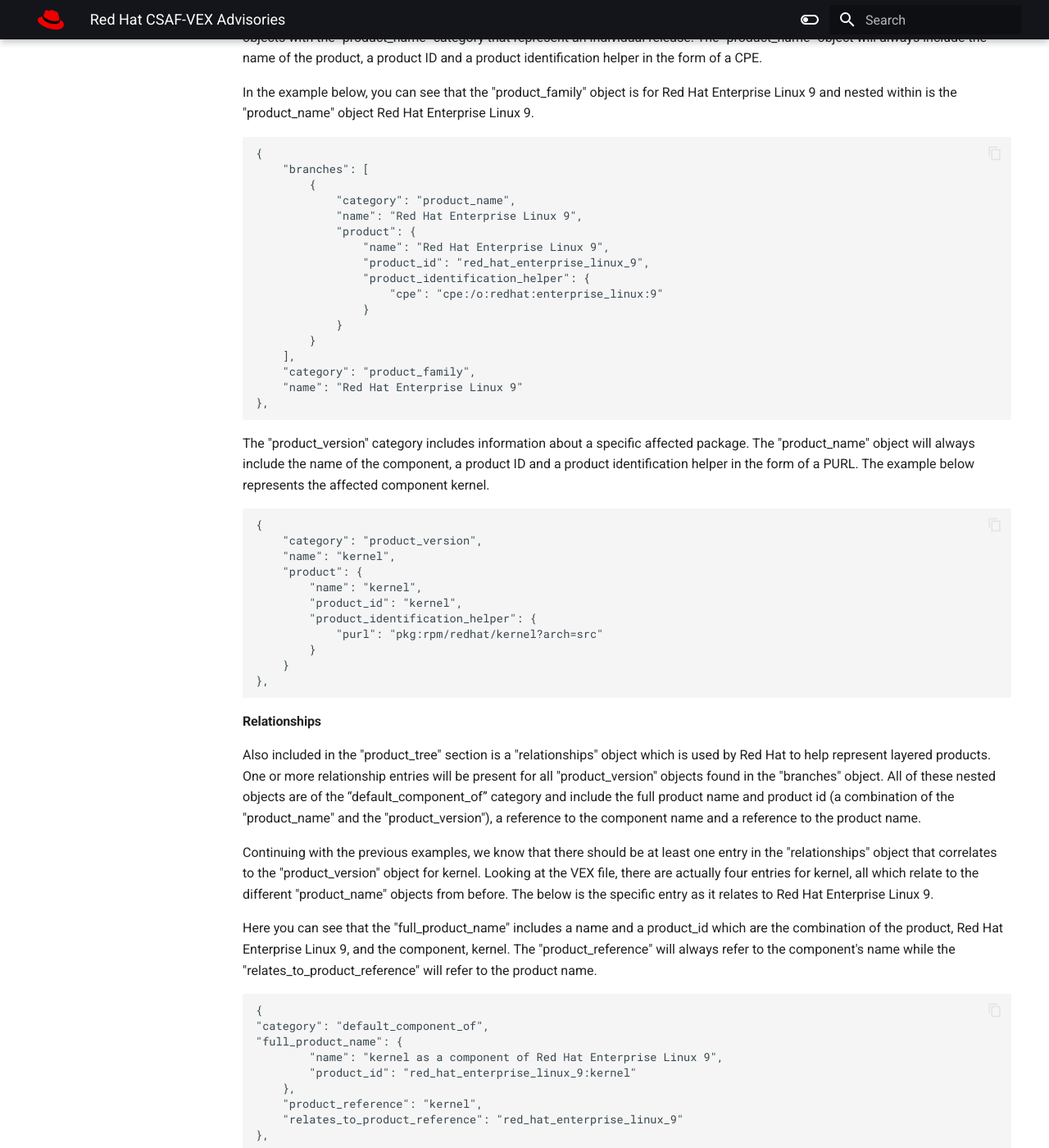
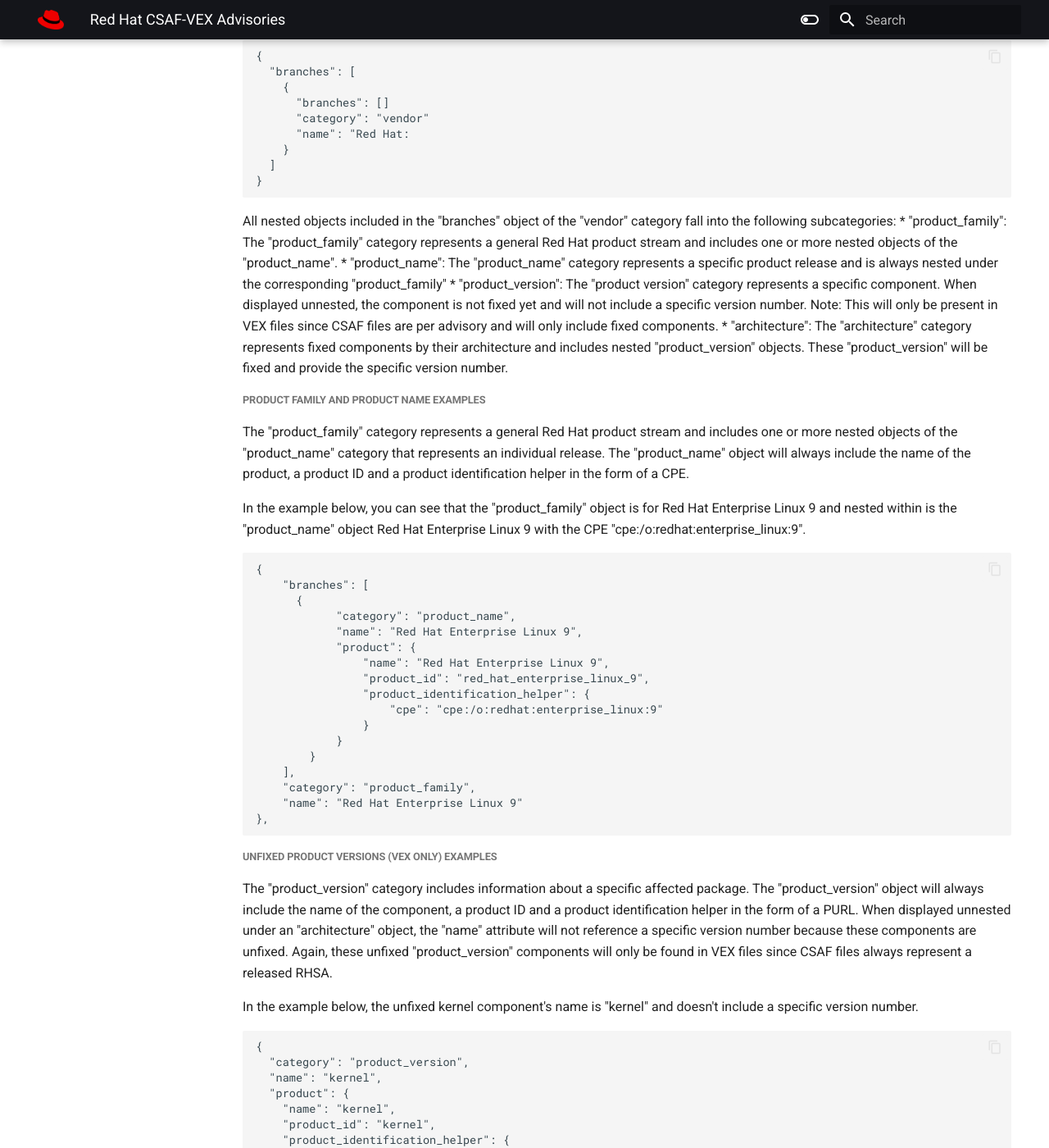
Before and after one commit to RedHatProductSecurity/security-data-guidelines, an MkDocs documentation site: the page built from docs/csaf-vex.md, in a window 1280 px wide and 1400 px high, scrolled down 3065 px. Shown: the whole window at 82% size. Built offline with MkDocs 1.6.1 and Material for MkDocs 9.7.7, drawn with Linux system fonts in a browser that asks for light colours; some of the changed text lies outside the part shown.

Commit message:
Updated branches info

````diff
--- a/docs/csaf-vex.md
+++ b/docs/csaf-vex.md
@@ -22,9 +22,9 @@ for every single CVE record that is associated with the Red Hat portfolio in any
 
 ## Red Hat and CSAF/VEX
 ### CSAF Overview
-The Common Security Advisory Framework (CSAF) was originally published as an open standard by OASIS Open in November 2022.
-CSAF files provide a structured, machine-readable way of representing and sharing security advisory information
-across all software and hardware providers.
+The [Common Security Advisory Framework (CSAF)](https://docs.oasis-open.org/csaf/csaf/v2.0/os/csaf-v2.0-os.html)
+was originally published as an open standard by OASIS Open in November 2022. CSAF files provide a structured,
+machine-readable way of representing and sharing security advisory information across all software and hardware providers.
 
 Red Hat's CSAF files are always associated with one specific advisory and a given advisory may include one or more product
 version(s) and one or more components, depending on the product type and update scope. The advisory itself can also
@@ -43,7 +43,7 @@ and Red Hat products. Red Hat’s VEX files are publicly available per CVE
 
 ## Document Structure
 Although CSAF and VEX files ultimately serve different purposes, both CSAF and VEX files meet the
-CSAF machine readable standard and use the VEX profile to convey security information. The CSAF-VEX standard includes
+CSAF machine-readable standard and use the VEX profile to convey security information. The CSAF-VEX standard includes
 three main sections: document metadata, a product tree and vulnerability metadata. The full document structure can
 be found
 [here](https://github.com/RedHatProductSecurity/security-data-guidelines/blob/csaf-vex-guidelines/docs/csaf-vex.json).
@@ -125,24 +125,51 @@ CVE ID, CVE publish date and CVE revision history:
 
 ### Product Tree
 The “product_tree” section identifies all affected Red Hat software, represents the nested
-relationship of component to product and  provides CPEs or PURLs depending on the affected layer. There are two main
-objects in the “product_tree” object; “branches” and “relationships”.
+relationship of component to product and provides CPEs or PURLs depending on the affected layer. There are two main
+objects in the “product_tree” object: “branches” and “relationships”.
 
 #### Branches
 
-The parent "branches" object includes nested objects of three subcategories: "product_family", "product_name" and
-"product_version". The "product_family" category represents a general Red Hat product stream and
-includes one or more nested objects with the "product_name" category that represent an individual release. The
-"product_name" object will always include the name of the product, a product ID and a product identification helper in
-the form of a CPE.
+The parent "branches" object has one child object of the "vendor" category with the name set to "Red Hat". All
+affected Red Hat products and components will be nested in that "branches" array.
+
+```
+{
+  "branches": [
+    {
+      "branches": []
+      "category": "vendor"
+      "name": "Red Hat:
+    }
+  ]
+}
+```
+
+All nested objects included in the "branches" object of the "vendor" category fall into the following subcategories:
+* "product_family": The "product_family" category represents a general Red Hat product stream and includes one or more
+nested objects of the "product_name".
+* "product_name": The "product_name" category represents a specific product release and is always nested under the
+corresponding "product_family"
+* "product_version": The "product version" category represents a specific component. When displayed unnested, the
+component is not fixed yet and will not include a specific version number. Note: This will only be present in VEX files
+since CSAF files are per advisory and will only include fixed components.
+* "architecture": The "architecture" category represents fixed components by their architecture and includes nested
+  "product_version" objects. These "product_version" will be fixed and provide the specific version number.
+
+
+
+##### Product Family and Product Name Examples
+The "product_family" category represents a general Red Hat product stream and includes one or
+more nested objects of the "product_name" category that represents an individual release. The "product_name" object will
+always include the name of the product, a product ID and a product identification helper in the form of a CPE.
 
 In the example below, you can see that the "product_family" object is for Red Hat Enterprise Linux 9 and nested within
-is the "product_name" object Red Hat Enterprise Linux 9.
+is the "product_name" object Red Hat Enterprise Linux 9 with the CPE "cpe:/o:redhat:enterprise_linux:9".
 
 ```
 {
     "branches": [
-        {
+      {
             "category": "product_name",
             "name": "Red Hat Enterprise Linux 9",
             "product": {
@@ -159,29 +186,62 @@ is the "product_name" object Red Hat Enterprise Linux 9.
 },
 ```
 
-The "product_version" category includes information about a specific affected package. The "product_name" object will
-always include the name of the component, a product ID and a product identification helper in the form of a PURL. The
-example below represents the affected component kernel.
+##### Unfixed Product Versions (VEX only) Examples
+The "product_version" category includes information about a specific affected package. The "product_version" object will
+always include the name of the component, a product ID and a product identification helper in the form of a PURL. When
+displayed unnested under an "architecture" object, the "name" attribute will not reference a specific version number
+because these components are unfixed. Again, these unfixed "product_version" components will only be found in VEX files
+since CSAF files always represent a released RHSA.
+
+In the example below, the unfixed kernel component's name is "kernel" and doesn't include a specific version number.
 
 ```
 {
-    "category": "product_version",
+  "category": "product_version",
+  "name": "kernel",
+  "product": {
     "name": "kernel",
-    "product": {
-        "name": "kernel",
-        "product_id": "kernel",
+    "product_id": "kernel",
+    "product_identification_helper": {
+      "purl": "pkg:rpm/redhat/kernel?arch=src"
+    }
+  }
+},
+```
+##### Architecture and Fixed Product Versions
+Similarly to the "product_family" object, the "architecture" category represents a specific architecture for packages
+and includes one or more "product_version" objects. As before, the "product_version" category will still include the same
+information: the name of the component, a product ID and product identification helper in the form of a PURL. However,
+when product_versions are nested under architecture object, they are fixed components and the "name" attribute will
+include a specific version number and the specific architecture format.
+
+In the example below, you can see the fixed kernel component's name is "kernel-0:3.10.0-693.112.1.el7.src" which includes
+the specific version number "0:3.10.0-693.112.1.el7" and architecture format ".src".
+```
+{
+  "branches": [
+    {
+      "category": "product_version",
+      "name": "kernel-0:3.10.0-693.112.1.el7.src",
+      "product": {
+        "name": "kernel-0:3.10.0-693.112.1.el7.src",
+        "product_id": "kernel-0:3.10.0-693.112.1.el7.src",
         "product_identification_helper": {
-            "purl": "pkg:rpm/redhat/kernel?arch=src"
+          "purl": "pkg:rpm/redhat/kernel@3.10.0-693.112.1.el7?arch=src"
         }
+      }
     }
-},
+  ],
+  "category": "architecture",
+  "name": "src"
+}
 ```
 
 #### Relationships
 Also included in the "product_tree" section is a "relationships" object which is used by Red Hat to help represent
 layered products. One or more relationship entries will be present for all "product_version" objects found in the
-"branches" object. All of these nested objects are of the “default_component_of” category and include the full product
-name and product id (a combination of the "product_name" and the "product_version"), a reference to the component name
+"branches" object. All of these objects are of the “default_component_of” category and include the full product
+name and product ID (a combination of the "product_name" and the "product_version"), a reference to the component name
 and a reference to the product name.
 
 Continuing with the previous examples, we know that there should be at least one entry in the "relationships" object
@@ -189,7 +249,7 @@ that correlates to the "product_version" object for kernel. Looking at the VEX f
 kernel, all which relate to the different "product_name" objects from before. The below is the specific entry as it
 relates to Red Hat Enterprise Linux 9.
 
-Here you can see that the "full_product_name" includes a name and a product_id which are the combination of the product,
+Here you can see that the "full_product_name" includes a name and a product ID which are the combination of the product,
 Red Hat Enterprise Linux 9, and the component, kernel. The "product_reference" will always refer to the component's name
 while the "relates_to_product_reference" will refer to the product name.
 
@@ -205,12 +265,13 @@ while the "relates_to_product_reference" will refer to the product name.
 },
 ```
 
-
 ### Vulnerability Metadata
 
 The "vulnerabilities" section reports vulnerability metadata for any CVEs included in the document and also contains a
-"product_status" object that reports fix status for any "product_id" listed in the "product_tree".
+"product_status" object that reports fix status for any "product_id" listed in the "product_tree" and a "remediations"
+object.
 
+#### CVE Information
 CVE ID, CWE and Publication Date:
 ```
 "cve": "CVE-2022-1247",
@@ -282,6 +343,33 @@ CVSS Score and Severity:
     }
 ],
 ```
+Additional CVE Resources:
+```
+"references": [
+    {
+        "category": "self",
+        "summary": "Canonical URL",
+        "url": "https://access.redhat.com/security/cve/CVE-2022-1247"
+    },
+    {
+        "category": "external",
+        "summary": "RHBZ#2066799",
+        "url": "https://bugzilla.redhat.com/show_bug.cgi?id=2066799"
+    },
+    {
+        "category": "external",
+        "summary": "https://www.cve.org/CVERecord?id=CVE-2022-1247",
+        "url": "https://www.cve.org/CVERecord?id=CVE-2022-1247"
+    },
+    {
+        "category": "external",
+        "summary": "https://nvd.nist.gov/vuln/detail/CVE-2022-1247",
+        "url": "https://nvd.nist.gov/vuln/detail/CVE-2022-1247"
+    }
+],
+```
+
+#### Product Fix Status
 
 The "product_status" includes the following fix statuses:
 
@@ -308,43 +396,23 @@ a specific CVE to the specific component and product
 },
 ```
 
+#### Remediations
 The "remediations" object includes information about
-* Vendor Fix: For all the product_ids found in the “Fixed” array there will be a corresponding entry in the
+* Vendor Fix: For all the product_ids found in the “Fixed” product status there will be a corresponding entry in the
 "remediations" object that correlates each product_id to the correct RHSAs. The RHSA can be determined by the “url”
 field.
-* No Fix Planned: Correlates to the known affected
-  * Details: Will not fix or Out of support scope
+  * Details: Link on how to apply update
+  * URL: Link for the correlated RHSA
+* No Fix Planned:
+  * Details: Will not fix
+  * Details: Out of support scope
 * None Available:
-  * Details: affected
+  * Details: Affected
 
 ```
 ```
 
-Additional CVE Resources:
-```
-"references": [
-    {
-        "category": "self",
-        "summary": "Canonical URL",
-        "url": "https://access.redhat.com/security/cve/CVE-2022-1247"
-    },
-    {
-        "category": "external",
-        "summary": "RHBZ#2066799",
-        "url": "https://bugzilla.redhat.com/show_bug.cgi?id=2066799"
-    },
-    {
-        "category": "external",
-        "summary": "https://www.cve.org/CVERecord?id=CVE-2022-1247",
-        "url": "https://www.cve.org/CVERecord?id=CVE-2022-1247"
-    },
-    {
-        "category": "external",
-        "summary": "https://nvd.nist.gov/vuln/detail/CVE-2022-1247",
-        "url": "https://nvd.nist.gov/vuln/detail/CVE-2022-1247"
-    }
-],
-```
+
 
 ## Additional Notes
 https://www.redhat.com/en/about/brand/standards/history
````
Also changed, not shown: 2 other files.
